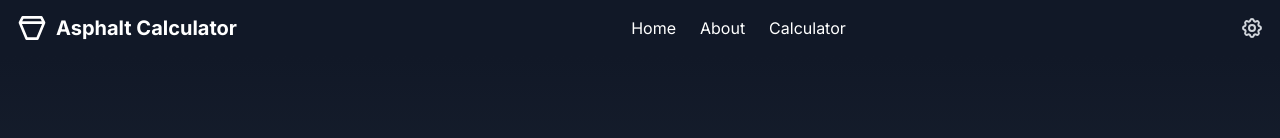
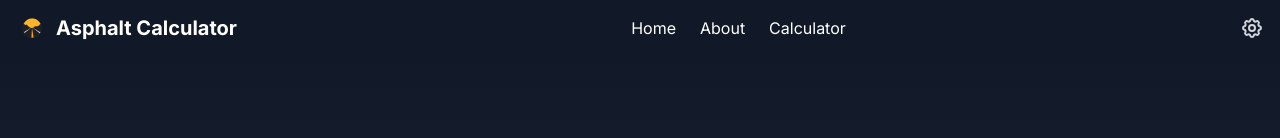
Before and after one commit to zxk1323/Asphalt-Calculator, a Next.js app: page / in a window 1280 px wide. Shown: the top 138 px of the page. Built offline with nearby package versions, Linux system fonts and the light colour scheme.

Commit message:
添加 logo

```diff
--- a/src/app/JsonLd.tsx
+++ b/src/app/JsonLd.tsx
@@ -20,7 +20,7 @@ export default function JsonLd() {
       "Imperial and metric unit conversion",
       "Instant calculations with no page reload"
     ],
-    "screenshot": "https://www.asphalt-calculator.vip/og-image.svg",
+    "screenshot": "https://www.asphalt-calculator.vip/logo.svg",
     "potentialAction": {
       "@type": "UseAction",
       "target": "https://www.asphalt-calculator.vip/#calculator"
--- a/src/app/layout.tsx
+++ b/src/app/layout.tsx
@@ -15,10 +15,10 @@ export const metadata: Metadata = {
   },
   icons: {
     icon: [
-      { url: '/favicon.svg' }
+      { url: '/logo.svg' }
     ],
     apple: [
-      { url: '/favicon.svg' }
+      { url: '/logo.svg' }
     ]
   },
   openGraph: {
@@ -29,7 +29,7 @@ export const metadata: Metadata = {
     type: "website",
     images: [
       {
-        url: "/og-image.svg",
+        url: "/logo.svg",
         width: 1200,
         height: 630,
         alt: "Asphalt Calculator - Calculate Tonnage and Costs"
@@ -40,7 +40,7 @@ export const metadata: Metadata = {
     card: "summary_large_image",
     title: "Asphalt Calculator - Driveway Cost & Tonnage Calculator",
     description: "Calculate asphalt tonnage and costs instantly. Free calculator for driveways, roads & parking lots. Get accurate material estimates.",
-    images: ["/og-image.svg"]
+    images: ["/logo.svg"]
   },
   robots: {
     index: true,
@@ -61,7 +61,7 @@ export default function RootLayout({
   return (
     <html lang="en">
       <head>
-        <link rel="icon" href="/favicon.svg" />
+        <link rel="icon" href="/logo.svg" />
         <JsonLd />
       </head>
       <body className={inter.className}>{children}</body>
--- a/src/components/Header.tsx
+++ b/src/components/Header.tsx
@@ -11,20 +11,11 @@ export default function Header() {
       <div className="container mx-auto px-4 py-3 flex justify-between items-center">
         <div className="flex items-center">
           <Link href="/" className="flex items-center">
-            <svg
+            <img
+              src="/logo.svg"
+              alt="Asphalt Calculator Logo"
               className="w-8 h-8 mr-2"
-              viewBox="0 0 24 24"
-              fill="none"
-              xmlns="https://www.w3.org/2000/svg"
-            >
-              <path
-                d="M3 8L5 4H19L21 8M3 8L8 20H16L21 8M3 8H21"
-                stroke="currentColor"
-                strokeWidth="2"
-                strokeLinecap="round"
-                strokeLinejoin="round"
-              />
-            </svg>
+            />
             <span className="text-xl font-bold">Asphalt Calculator</span>
           </Link>
         </div>
```
Also changed, not shown: public/logo.svg (added).
